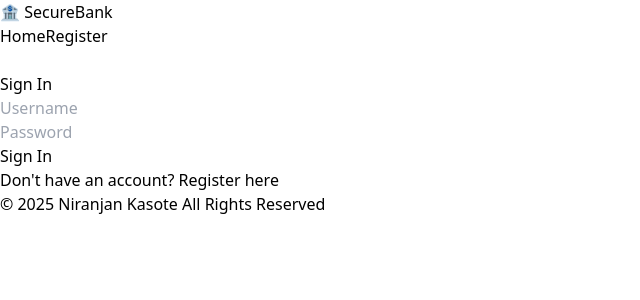
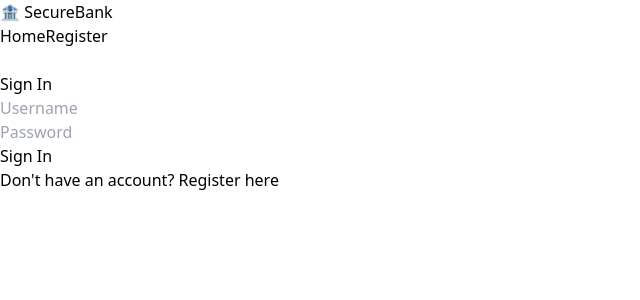
Before and after one commit to erniranjank15/Bank-Frontend, a React (Vite) app: page / in a window 1280 px wide. Shown: the top 300 px of the page, without its empty margins (0-640 px from the left). Built offline with nearby package versions, Linux system fonts and the light colour scheme; no server answers.

Commit message:
your message

```diff
--- a/src/pages/Home.jsx
+++ b/src/pages/Home.jsx
@@ -82,14 +82,7 @@ const Home = () => {
         </div>
       </div>
 
-      {/* Footer */}
-      <footer className="bg-gray-800 text-white py-4">
-        <div className="text-center">
-          <p className="text-sm">
-            © 2025 Niranjan Kasote All Rights Reserved
-          </p>
-        </div>
-      </footer>
+
     </div>
   );
 };
```
Also changed, not shown: 1 other file (tests, documents, lock files or other folders).
